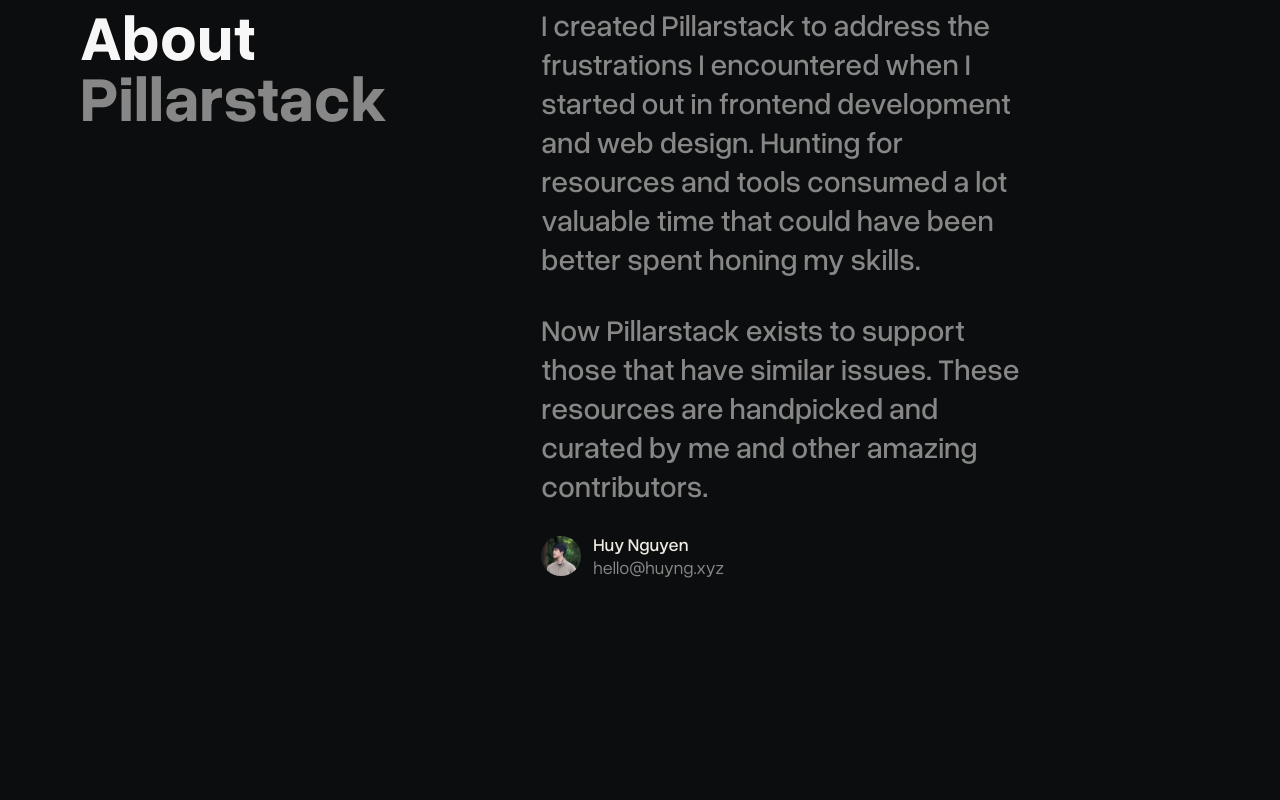
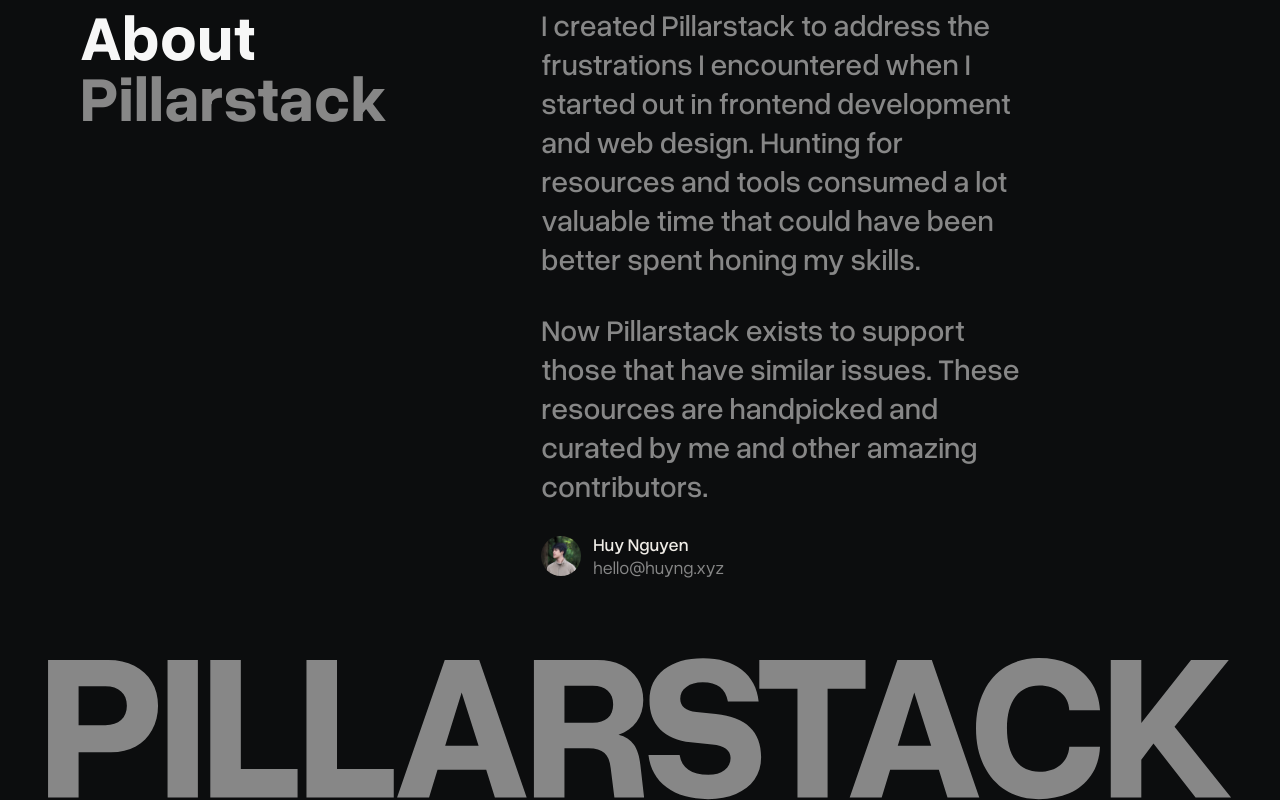
Before and after one commit to by-huy/Pillarstack, a Next.js app: page /about in a window 1280 px wide. Shown: the part 169-969 px from the top of the page. Before the commit the page ends 827 px from the top, so only its background shows below. Built offline with nearby package versions, Linux system fonts and the light colour scheme.

Commit message:
Resource Card progress + footer

```diff
--- a/src/app/layout.jsx
+++ b/src/app/layout.jsx
@@ -2,6 +2,7 @@
 import "./globals.css";
 import Head from "next/head";
 import Navbar from "@/components/Header/Navbar";
+import Footer from "@/components/Footer/Footer";
 
 const overusedgrotesk = localFont({
   src: [
@@ -24,9 +25,10 @@
       <head>
         <link rel="shortcut icon" href="/favicon.svg" type="image/svg+xml" />
       </head>
-      <body className="font-overusedgrotesk antialiased bg-bg px-12 tracking-base text-accent">
+      <body className="font-overusedgrotesk antialiased bg-bg px-12 tracking-base text-accent box-border">
         <Navbar />
         {children}
+        <Footer />
       </body>
     </html>
   );
--- a/src/app/page.jsx
+++ b/src/app/page.jsx
@@ -1,3 +1,5 @@
+import ResourceCard from "@/components/Card/ResourceCard";
+
 export default function Home() {
   return (
     <main className="bg-white flex min-h-screen flex-col items-center justify-between">
@@ -13,7 +15,7 @@
         </p>
       </section>
       <section>
-
+        <ResourceCard />
       </section>
     </main>
   );
--- a/src/components/Button/Button.jsx
+++ b/src/components/Button/Button.jsx
@@ -3,12 +3,11 @@
 
 export default function Button() {
   return (
-
     <Link
       href="#"
       className="text-bg rounded-lg font-semibold bg-gradient-to-br from-gradient to-primary px-5 py-3 flex items-center gap-x-1 flex-shrink-0 hover:from-gradient2 hover:to-gradient3 hover:text-primary transition-colors duration-200"
     >
-        <span>Submit a resource</span>
+      <span>Add a resource</span>
       <GoArrowRight size={24} />
     </Link>
   );
--- a/src/components/Card/ResourceCard.jsx
+++ b/src/components/Card/ResourceCard.jsx
@@ -1,7 +1,14 @@
+import Image from "next/image";
+
 export default function ResourceCard() {
   return (
-    <div>
-
+    <div className=" bg-dark-charcoal border-4 border-outline rounded-xl border-opacity-10 overflow-hidden ">
+      <div className="aspect-square bg-super-dark-gray">
+        <div>
+            <Image width={100} height={100} alt="sds" src="" />
+        </div>
+      </div>
+      <div></div>
     </div>
-  )
+  );
 }
--- /dev/null
+++ b/src/components/Footer/Footer.jsx
@@ -0,0 +1,14 @@
+import { FooterTitle } from "../SVGs/FooterTitle";
+
+export default function Footer() {
+  return (
+    <footer>
+        <div>
+            <FooterTitle />
+        </div>
+        <div>
+
+        </div>
+    </footer>
+  )
+}
--- a/src/components/Header/Navbar.jsx
+++ b/src/components/Header/Navbar.jsx
@@ -10,7 +10,7 @@
         <Link href="/">
           <LogoSimple />
           <LogoFull />
-        </Link >
+        </Link>
         <div className="flex items-center gap-x-8">
           <Link className="font-medium hidden sm:block" href="/about">
             About
--- /dev/null
+++ b/src/components/SVGs/FooterTitle.jsx
@@ -0,0 +1,56 @@
+import React from "react";
+
+export const FooterTitle = () => {
+  return (
+    <svg
+      viewBox="0 0 1238 148"
+      fill="none"
+      xmlns="http://www.w3.org/2000/svg"
+    >
+      <path
+        d="M1111.29 2.15759H1143.22V67.9641L1195.22 2.15759H1234.7L1177.96 71.8478L1237.08 145.853H1199.97L1155.95 89.3243L1143.22 106.369V145.853H1111.29V2.15759Z"
+        fill="#878787"
+      />
+      <path
+        d="M970.364 73.5739C970.364 58.7584 973.097 45.8848 978.563 34.953C984.029 23.8774 991.652 15.3189 1001.43 9.27765C1011.36 3.09255 1022.87 0 1035.95 0C1047.89 0 1058.54 2.08567 1067.89 6.25702C1077.24 10.4284 1084.72 16.6135 1090.33 24.8123C1095.94 32.8673 1099.17 42.7922 1100.04 54.5871H1067.89C1067.46 46.6759 1064.36 40.4189 1058.61 35.816C1053 31.0693 1045.59 28.696 1036.39 28.696C1025.74 28.696 1017.47 32.6516 1011.57 40.5627C1005.68 48.3301 1002.73 59.3338 1002.73 73.5739C1002.73 87.9578 1005.68 99.1054 1011.57 107.017C1017.47 114.928 1025.74 118.883 1036.39 118.883C1045.59 118.883 1053 116.51 1058.61 111.763C1064.22 107.017 1067.31 100.688 1067.89 92.7765H1100.04C1099.46 104.715 1096.3 114.784 1090.54 122.983C1084.93 131.182 1077.38 137.367 1067.89 141.538C1058.39 145.566 1047.75 147.579 1035.95 147.579C1022.87 147.579 1011.36 144.487 1001.43 138.302C991.652 132.117 984.029 123.486 978.563 112.411C973.097 101.335 970.364 88.3893 970.364 73.5739Z"
+        fill="#878787"
+      />
+      <path
+        d="M973.782 145.853H940.555L931.493 116.942H880.574L871.728 145.853H838.285L888.125 2.15759H924.157L973.782 145.853ZM905.818 36.0318L888.557 91.6977H923.51L905.818 36.0318Z"
+        fill="#878787"
+      />
+      <path
+        d="M854.864 2.15759V32.1481H815.164V145.853H783.663V32.1481H743.748V2.15759H854.864Z"
+        fill="#878787"
+      />
+      <path
+        d="M694.52 90.4031L672.081 88.0298C658.273 86.5914 647.629 82.1323 640.149 74.6527C632.669 67.173 628.93 57.0324 628.93 44.2306C628.93 30.7097 633.964 19.9937 644.033 12.0825C654.101 4.17134 667.766 0.215759 685.027 0.215759C701.712 0.215759 715.161 4.24326 725.374 12.2983C735.73 20.3533 741.628 31.4289 743.066 45.5252H710.918C708.617 32.1481 699.842 25.4596 684.595 25.4596C677.547 25.4596 671.866 27.0418 667.55 30.2063C663.235 33.2269 661.078 37.3263 661.078 42.5046C661.078 50.4157 666.687 55.0905 677.907 56.5289L698.404 58.6865C729.905 61.9948 745.655 77.026 745.655 103.78C745.655 112.698 743.354 120.466 738.751 127.082C734.148 133.555 727.675 138.589 719.333 142.185C711.134 145.781 701.425 147.579 690.205 147.579C672.225 147.579 657.769 143.48 646.838 135.281C635.906 126.938 629.577 115.647 627.851 101.407H660.43C662.732 115.215 672.729 122.12 690.421 122.12C697.469 122.12 703.079 120.537 707.25 117.373C711.565 114.209 713.723 109.965 713.723 104.643C713.723 96.4444 707.322 91.6977 694.52 90.4031Z"
+        fill="#878787"
+      />
+      <path
+        d="M565.246 94.5025H540.002V145.853H508.07V2.15759H574.524C584.161 2.15759 592.504 3.88367 599.552 7.33582C606.744 10.788 612.353 15.6785 616.381 22.0074C620.408 28.1925 622.422 35.5284 622.422 44.0149C622.422 52.7891 620.121 60.3407 615.518 66.6696C610.915 72.8547 604.586 77.3856 596.531 80.2624C603.723 81.9885 609.045 85.3687 612.497 90.4031C616.093 95.2937 618.395 102.486 619.402 111.979L623.285 145.853H592.216L588.332 115C587.613 107.952 585.455 102.773 581.859 99.465C578.264 96.1567 572.726 94.5025 565.246 94.5025ZM569.561 29.1275H540.002V67.7484H569.561C576.322 67.7484 581.572 66.0942 585.312 62.7859C589.051 59.3338 590.921 54.5871 590.921 48.5458C590.921 42.3607 589.051 37.614 585.312 34.3057C581.572 30.8536 576.322 29.1275 569.561 29.1275Z"
+        fill="#878787"
+      />
+      <path
+        d="M500.484 145.853H467.257L458.195 116.942H407.276L398.43 145.853H364.987L414.827 2.15759H450.859L500.484 145.853ZM432.52 36.0318L415.259 91.6977H450.212L432.52 36.0318Z"
+        fill="#878787"
+      />
+      <path
+        d="M361.5 145.853H270.234V2.15759H302.167V116.078H361.5V145.853Z"
+        fill="#878787"
+      />
+      <path
+        d="M260.922 145.853H169.656V2.15759H201.588V116.078H260.922V145.853Z"
+        fill="#878787"
+      />
+      <path
+        d="M124.959 2.15759H156.676V145.853H124.959V2.15759Z"
+        fill="#878787"
+      />
+      <path
+        d="M65.8066 98.602H31.9324V145.853H0V2.15759H62.7859C73.2862 2.15759 82.42 4.17135 90.1873 8.19885C98.0985 12.2264 104.212 17.8361 108.527 25.0281C112.842 32.0762 115 40.4189 115 50.0561C115 59.5495 112.914 67.9642 108.743 75.3C104.715 82.6358 99.0335 88.3894 91.6977 92.5607C84.3618 96.5882 75.7315 98.602 65.8066 98.602ZM59.9811 29.559H31.9324V70.3375H59.9811C67.0292 70.3375 72.4951 68.5395 76.3788 64.9435C80.4063 61.3475 82.42 56.3851 82.42 50.0561C82.42 43.4395 80.4063 38.4051 76.3788 34.953C72.4951 31.357 67.0292 29.559 59.9811 29.559Z"
+        fill="#878787"
+      />
+    </svg>
+  );
+};
--- a/tailwind.config.js
+++ b/tailwind.config.js
@@ -16,6 +16,7 @@
       'accent': '#F7F7F7',
       'text': '#CCCCCC',
       'primary': '#EFECE6',
+      'outline': '#D1D1D1',
       'gradient': '#D0C7B3',
       'gradient2': '#968A73',
       'gradient3': '#675E4C',
```
Lines whose indentation alone changed are shown as unchanged.
